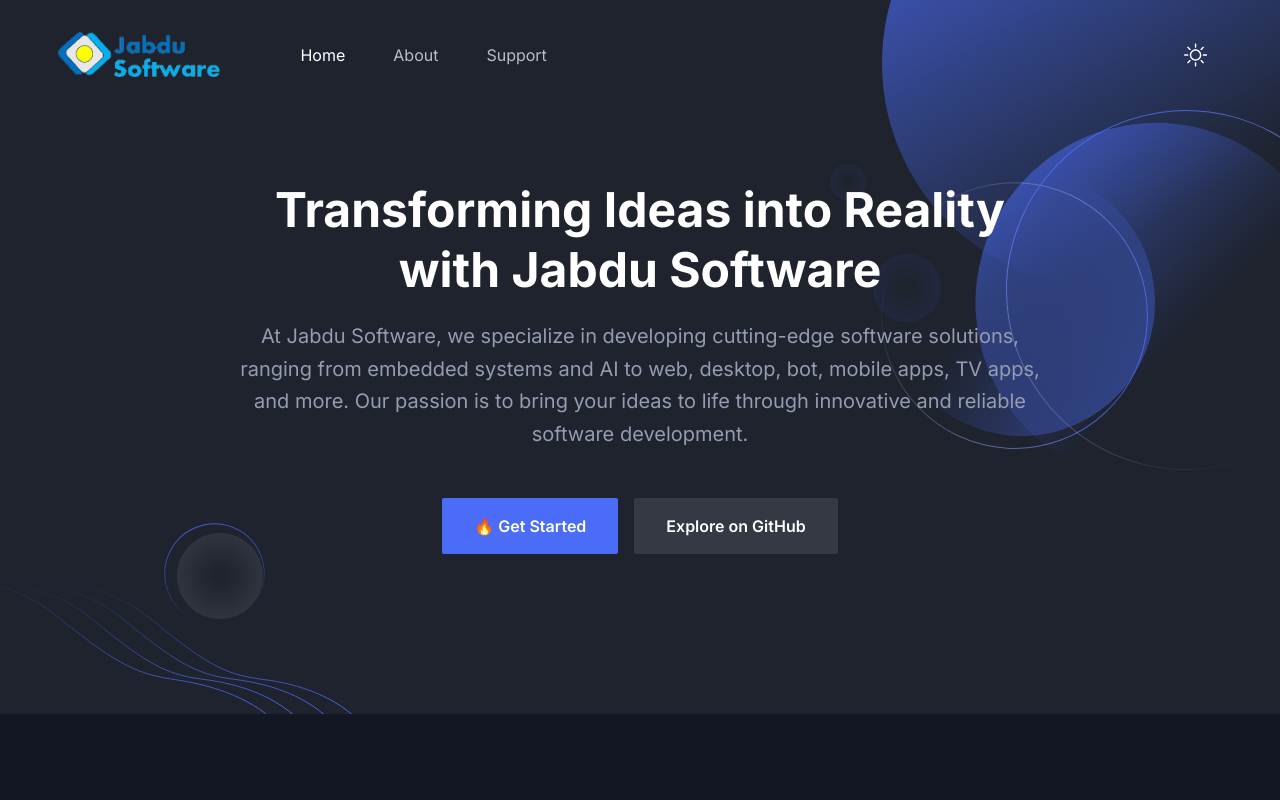
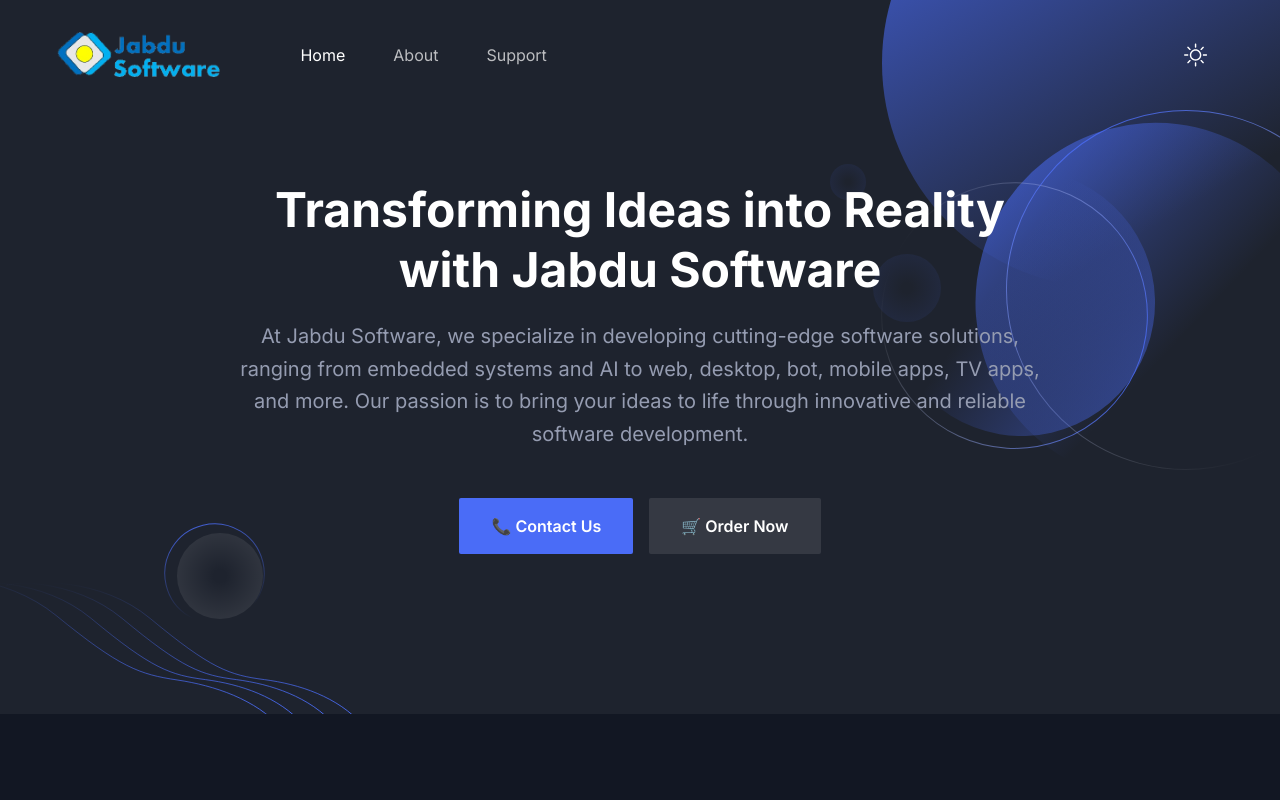
Before and after one commit to lalisabl/StartupProfileWebsite, a Next.js app: page / in a window 1280 px wide. Shown: the top 800 px of the page. Built offline with nearby package versions, Linux system fonts and the light colour scheme.

Commit message:
update layout

```diff
--- a/app/layout.tsx
+++ b/app/layout.tsx
@@ -20,6 +20,7 @@
         <head /> will contain the components returned by the nearest parent
         head.js. Find out more at https://beta.nextjs.org/docs/api-reference/file-conventions/head
       */}
+       <link rel="icon" href="/jabduuupdated.png" />
       <head />
 
       <body className={`bg-[#FCFCFC] dark:bg-black ${inter.className}`}>
--- a/app/page.tsx
+++ b/app/page.tsx
@@ -12,10 +12,11 @@
 import { Metadata } from "next";
 
 export const metadata: Metadata = {
-  title: "Free Next.js Template for Startup and SaaS",
-  description: "This is Home for Startup Nextjs Template",
-  // other metadata
+  title: "Jabdu Software - Empowering Innovation with Custom Software Solutions",
+  description: "Explore the home of Jabdu Software, where we specialize in crafting bespoke software solutions, from embedded systems and AI to web, desktop, bot, mobile apps, TV apps, and more.",
+
 };
+
 
 export default function Home() {
   return (
--- a/components/Hero/index.tsx
+++ b/components/Hero/index.tsx
@@ -5,10 +5,11 @@
     <>
       <section
         id="home"
-        className="dark:bg-gray-dark relative z-10 overflow-hidden bg-white pb-16 pt-[120px] md:pb-[120px] md:pt-[150px] xl:pb-[160px] xl:pt-[180px] 2xl:pb-[200px] 2xl:pt-[210px]"
+        className="relative z-10 overflow-hidden bg-white pb-16 pt-[120px] dark:bg-gray-dark md:pb-[120px] md:pt-[150px] xl:pb-[160px] xl:pt-[180px] 2xl:pb-[200px] 2xl:pt-[210px]"
       >
         <div className="container">
           <div className="-mx-4 flex flex-wrap">
+            <div className="w-full px-4">
               <div className="w-full px-4">
                 <div
                   className="wow fadeInUp mx-auto max-w-[800px] text-center"
@@ -17,26 +18,30 @@
                   <h1 className="mb-5 text-3xl font-bold leading-tight text-black dark:text-white sm:text-4xl sm:leading-tight md:text-5xl md:leading-tight">
                     Transforming Ideas into Reality with Jabdu Software
                   </h1>
-    <p className="dark:text-body-color-dark mb-12 text-base !leading-relaxed text-body-color sm:text-lg md:text-xl">
-      At Jabdu Software, we specialize in developing cutting-edge software solutions, ranging from embedded systems and AI to web, desktop, bot, mobile apps, TV apps, and more. Our passion is to bring your ideas to life through innovative and reliable software development.
+                  <p className="mb-12 text-base !leading-relaxed text-body-color dark:text-body-color-dark sm:text-lg md:text-xl">
+                    At Jabdu Software, we specialize in developing cutting-edge
+                    software solutions, ranging from embedded systems and AI to
+                    web, desktop, bot, mobile apps, TV apps, and more. Our
+                    passion is to bring your ideas to life through innovative
+                    and reliable software development.
                   </p>
                   <div className="flex flex-col items-center justify-center space-y-4 sm:flex-row sm:space-x-4 sm:space-y-0">
                     <Link
-        href="#your-pro-link"
+                      href="#your-contact-link"
                       className="rounded-sm bg-primary px-8 py-4 text-base font-semibold text-white duration-300 ease-in-out hover:bg-primary/80"
                     >
-        🔥 Get Started
+                      📞 Contact Us
                     </Link>
                     <Link
-        href="#your-github-link"
+                      href="#your-order-link"
                       className="inline-block rounded-sm bg-black px-8 py-4 text-base font-semibold text-white duration-300 ease-in-out hover:bg-black/90 dark:bg-white/10 dark:text-white dark:hover:bg-white/5"
                     >
-        Explore on GitHub
+                      🛒 Order Now
                     </Link>
                   </div>
                 </div>
               </div>
-
+            </div>
           </div>
         </div>
         <div className="absolute right-0 top-0 z-[-1] opacity-30 lg:opacity-100">
```
Also changed, not shown: public/jabduuupdated.png (added). Lines whose indentation alone changed are shown as unchanged.
